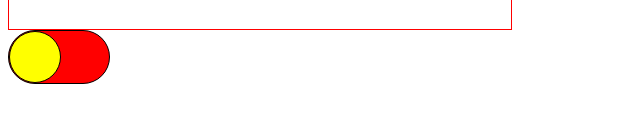
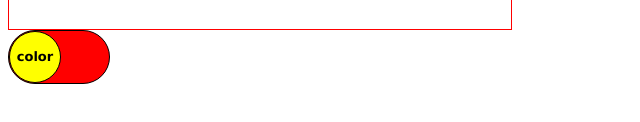
Before and after one commit to elasticevan/project-tic_tac, a plain HTML site: page index.html in a window 1280 px wide. Shown: the part 534-656 px from the top of the page, 0-640 px from the left. Drawn offline with Linux system fonts and the light colour scheme.

Commit message:
add font to toggle switch

```diff
--- a/index.html
+++ b/index.html
@@ -11,7 +11,7 @@
     <h3>Project TTT</h3>
     <div class="container"></div>
     <div class="toggle">
-        <div class="switch"></div>
+        <div class="switch">color</div>
     </div>
     <div class="popup">
         <div class="result"></div>
--- a/style.css
+++ b/style.css
@@ -34,6 +34,12 @@
 }
 
 .switch {
+    display: flex;
+    justify-content: center;
+    align-items: center;
+    font-family: Verdana, Geneva, Tahoma, sans-serif;
+    font-size: small;
+    font-weight: bold;
     width: 50px;
     height: 50px;
     border: solid 1px black;
```
